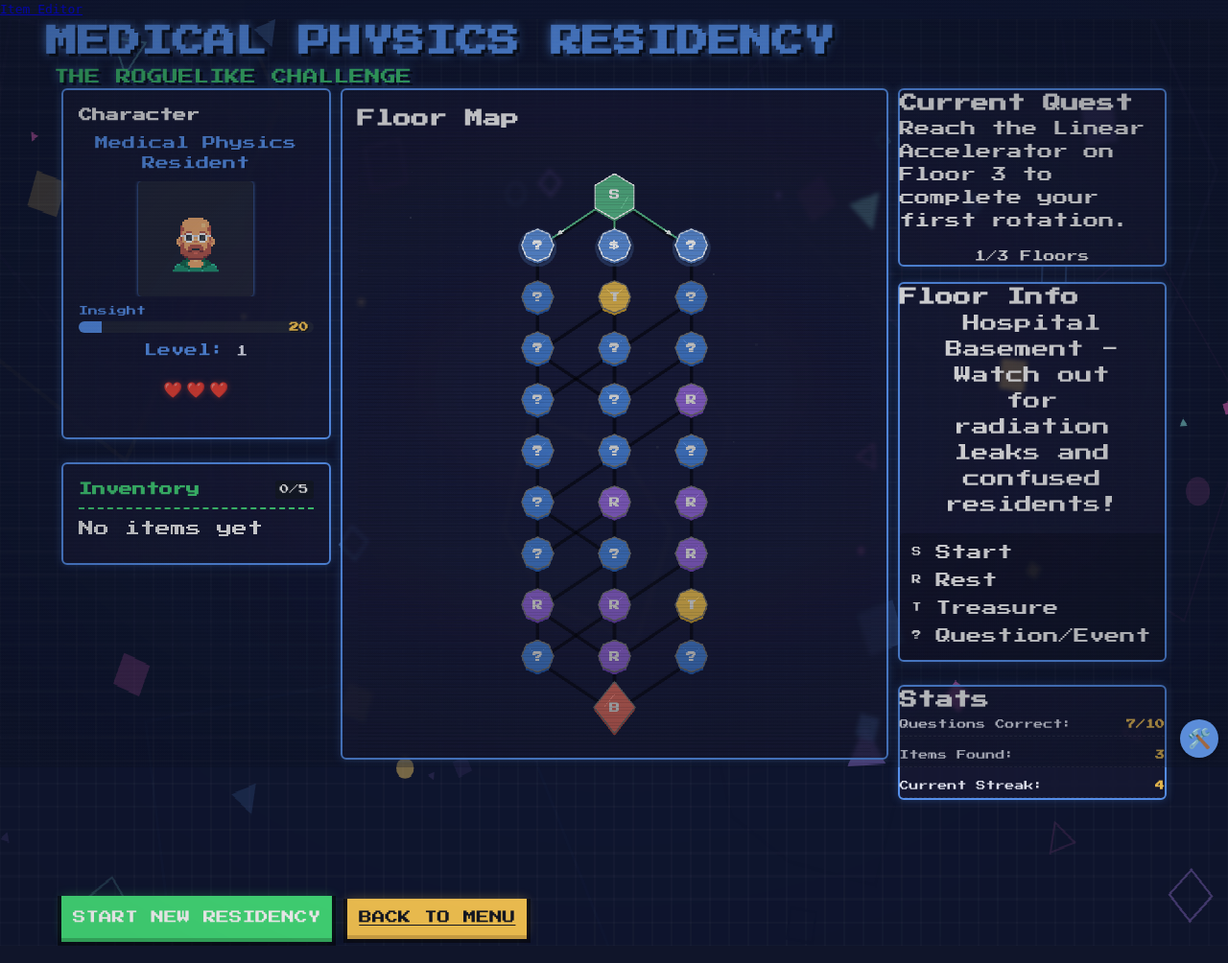
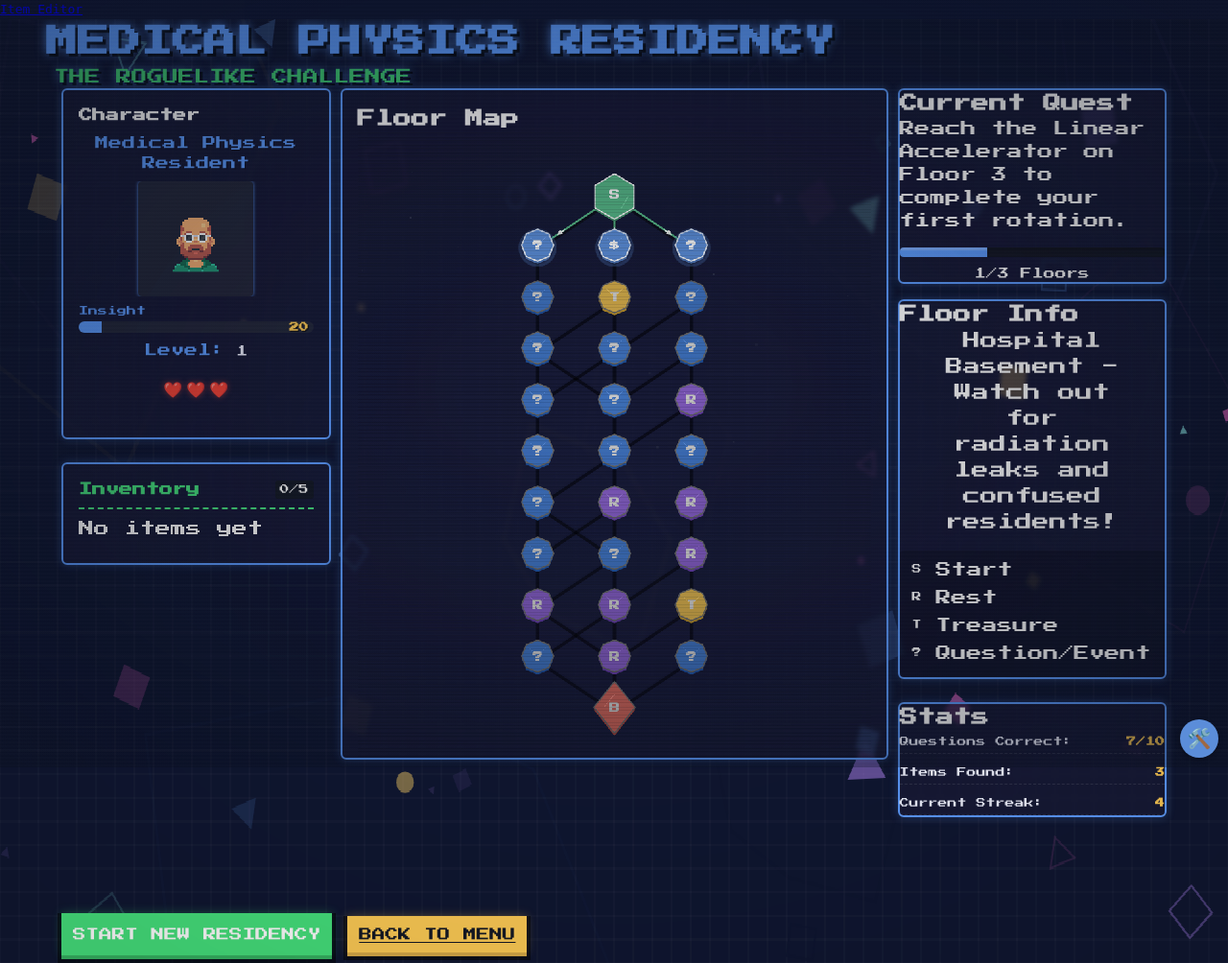
Before and after one commit to Flep-Glop/Rogue_Resident, a Flask app: page /game in a window 1280 px wide. Shown: the whole page at 96% size. Run offline with Flask 3, Linux system fonts and the light colour scheme; data comes from the database, SQL or seed files in the repository; data that the repository does not hold is empty.

Commit message:
more css

```diff
--- a/medical_physics_game/static/css/components/character.css
+++ b/medical_physics_game/static/css/components/character.css
@@ -398,3 +398,30 @@
     font-size: calc(var(--font-size-xs) - 1px);
   }
 }
+
+/* Modify in components.css or add to your character.css file */
+.progress-bar {
+  height: 10px; /* Slightly taller */
+  background-color: var(--dark);
+  border-radius: 4px;
+  overflow: hidden;
+  box-shadow: var(--shadow-inner-sm);
+}
+
+.progress-fill {
+  height: 100%;
+  background-color: var(--primary);
+  transition: width var(--transition-medium) ease-out;
+  position: relative;
+}
+
+.progress-fill::after {
+  content: '';
+  position: absolute;
+  top: 0;
+  left: 0;
+  right: 0;
+  height: 3px;
+  background: rgba(255, 255, 255, 0.2);
+  border-radius: 2px 2px 0 0;
+}
--- a/medical_physics_game/static/css/components/inventory.css
+++ b/medical_physics_game/static/css/components/inventory.css
@@ -482,3 +482,15 @@
     width: 160px;
   }
 }
+
+/* Add to components/inventory.css */
+.empty-inventory-message {
+  color: var(--text-dimmed);
+  font-size: var(--font-size-sm);
+  text-align: center;
+  padding: var(--spacing-md);
+  font-style: italic;
+  background-color: rgba(0, 0, 0, 0.2);
+  border-radius: var(--border-radius-sm);
+  margin: var(--spacing-sm) 0;
+}
--- a/medical_physics_game/static/css/components/nodes.css
+++ b/medical_physics_game/static/css/components/nodes.css
@@ -750,3 +750,35 @@
     padding-left: 0;
   }
 }
+
+/* Modify in components/nodes.css */
+.map-node--current {
+  transform: scale(1.25);
+  box-shadow:
+    var(--shadow-lg),
+    0 0 20px rgba(93, 156, 255, 0.8),
+    0 0 10px rgba(255, 255, 255, 0.4) inset;
+  animation: pulse-primary var(--animation-medium) infinite;
+}
+
+/* Add to components/nodes.css */
+.node-connection {
+  stroke: rgba(93, 156, 255, 0.4);
+  stroke-width: 2px;
+}
+
+.node-connection-available {
+  stroke: var(--primary);
+  stroke-width: 3px;
+  stroke-dasharray: 1 3;
+  animation: connection-pulse 2s infinite linear;
+}
+
+@keyframes connection-pulse {
+  0% {
+    stroke-dashoffset: 0;
+  }
+  100% {
+    stroke-dashoffset: 20;
+  }
+}
```
Also changed, not shown: medical_physics_game/static/css/components.css (+37 -0 lines).
